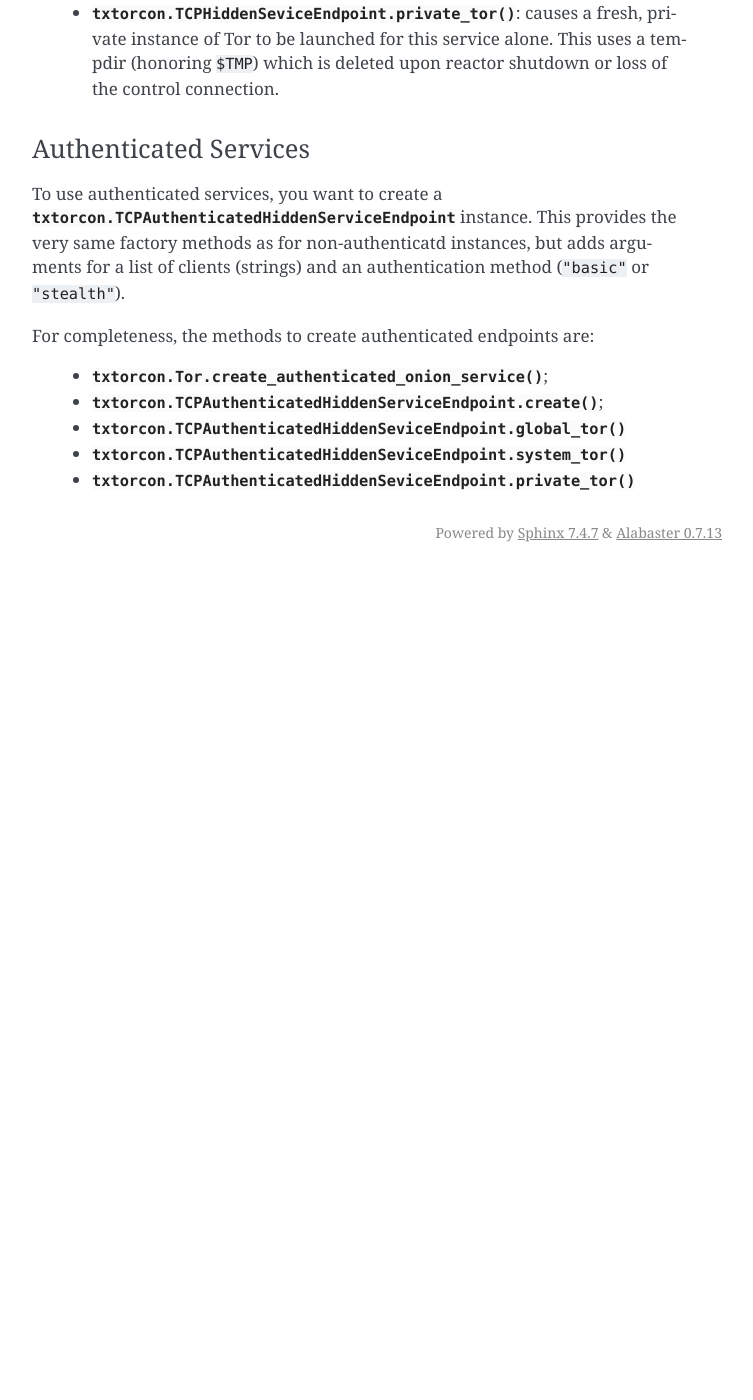
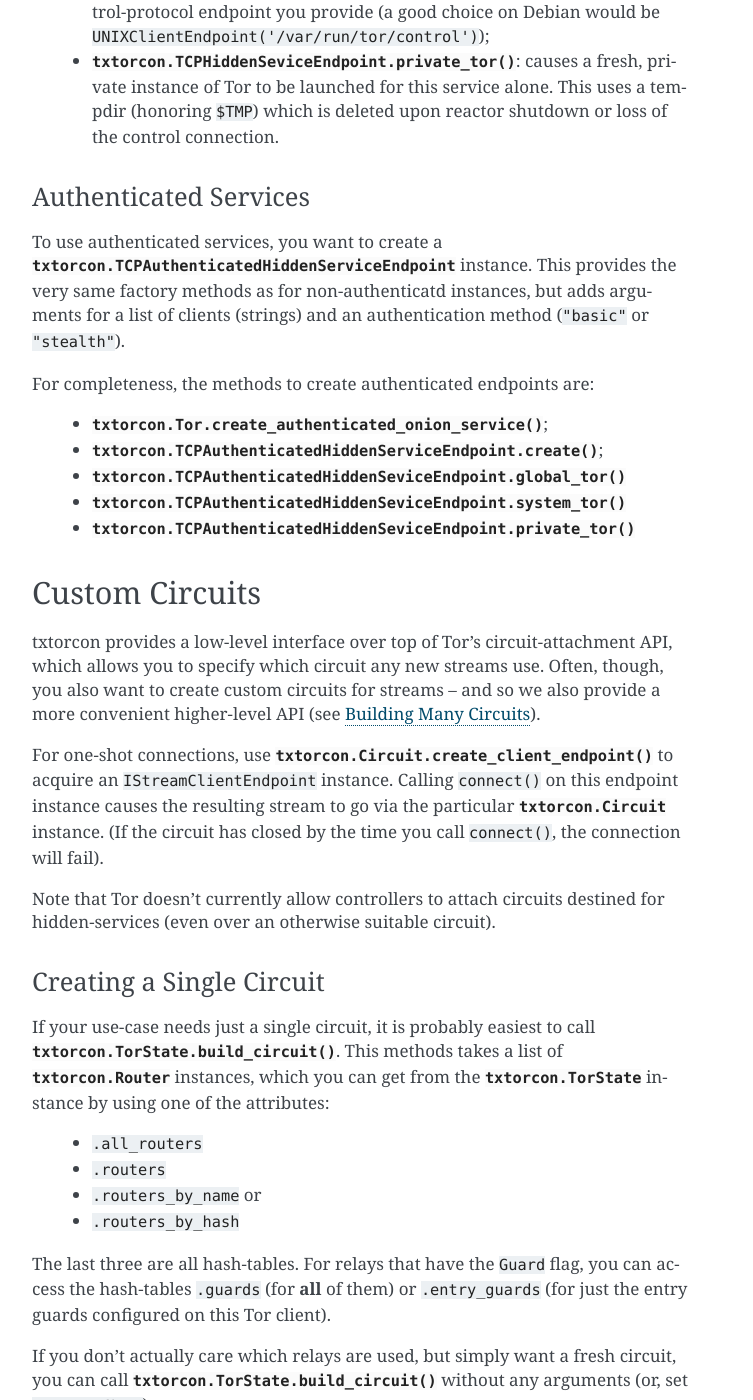
Before and after one commit to meejah/txtorcon, a Sphinx documentation site: the page built from docs/guide.rst, in a window 1280 px wide and 1400 px high, scrolled down 4390 px. Shown: the whole window, without its empty margins (388-1141 px from the left). Built offline with Sphinx 7.4.7, drawn with Linux system fonts in a browser that asks for light colours; the version number could not be read and is left out; before the commit the page ends 4962 px from its top, so only the background shows below that; some of the changed text lies outside the part shown.

Commit message:
more docs stuff, with speculative-future APIs too

```diff
--- a/docs/guide.rst
+++ b/docs/guide.rst
@@ -59,6 +59,9 @@
 .. _client_use:
 Making Connections Over Tor
 ---------------------------
+
+SOCKS5
+~~~~~~
 
 Tor exposes a SOCKS5 interface to make client-type connections over
 the network. We use the ``txsocksx`` library to forward all such
@@ -128,8 +131,8 @@
    ``.hostname`` is unique for each client in the ``stealth`` case.
 
 
-Endpoint API
-------------
+Onion Services Endpoints API
+~~~~~~~~~~~~~~~~~~~~~~~~~~~~
 
 No matter which kind of service you need, you interact via Twisted's
 `IStreamServerEndpoint`_ interface. There are various txtorcon methods
@@ -170,7 +173,7 @@
 
 .. _create_onion:
 Creating Onion Endpoints
-------------------------
+~~~~~~~~~~~~~~~~~~~~~~~~
 
 XXX the easiest to use API are methods of :class:`txtorcon.Tor`, which allow you to create `IStreamServerEndpoint` instances (bring in from other branch).
 
@@ -238,3 +241,80 @@
  - :meth:`txtorcon.TCPAuthenticatedHiddenSeviceEndpoint.global_tor`
  - :meth:`txtorcon.TCPAuthenticatedHiddenSeviceEndpoint.system_tor`
  - :meth:`txtorcon.TCPAuthenticatedHiddenSeviceEndpoint.private_tor`
+
+
+Custom Circuits
+---------------
+
+txtorcon provides a low-level interface over top of Tor's
+circuit-attachment API, which allows you to specify which circuit any
+new streams use. Often, though, you also want to create custom
+circuits for streams -- and so we also provide a more convenient
+higher-level API (see :ref:`circuit_builder`).
+
+For one-shot connections, use
+:meth:`txtorcon.Circuit.create_client_endpoint` to acquire an
+``IStreamClientEndpoint`` instance. Calling ``connect()`` on this
+endpoint instance causes the resulting stream to go via the particular
+:class:`txtorcon.Circuit` instance. (If the circuit has closed by the
+time you call ``connect()``, the connection will fail).
+
+Note that Tor doesn't currently allow controllers to attach circuits
+destined for hidden-services (even over an otherwise suitable circuit).
+
+
+Creating a Single Circuit
+~~~~~~~~~~~~~~~~~~~~~~~~~
+
+If your use-case needs just a single circuit, it is probably easiest
+to call :meth:`txtorcon.TorState.build_circuit`. This methods takes a
+list of :class:`txtorcon.Router` instances, which you can get from the
+:class:`txtorcon.TorState` instance by using one of the attributes:
+
+ - ``.all_routers``
+ - ``.routers``
+ - ``.routers_by_name`` or
+ - ``.routers_by_hash``
+
+The last three are all hash-tables. For relays that have the ``Guard``
+flag, you can access the hash-tables ``.guards`` (for **all** of them)
+or ``.entry_guards`` (for just the entry guards configured on this Tor
+client).
+
+If you don't actually care which relays are used, but simply want a
+fresh circuit, you can call :meth:`txtorcon.TorState.build_circuit`
+without any arguments (or, set ``routers=None``).
+
+
+.. _circuit_builder:
+Building Many Circuits
+~~~~~~~~~~~~~~~~~~~~~~
+
+If you would like to build many circuits, you'll want an instance that
+implements :class:`txtorcon.ICircuitBuilder` (which is usually simply
+an instance of :class:`txtorcon.CircuitBuilder`). Instances of this
+class can be created by calling one of the factory functions like
+:func:`txtorcon.circuit_builder_fixed_exit`.
+
+XXX what about a "config object" idea, e.g. could have keys:
+
+ - ``guard_selection``: one of ``entry_only`` (use one of the current
+   entry guards) or ``random_guard`` (use any relay with the Guard
+   flag, selected by XXX).
+ - ``middle_selection``: one of ``uniform`` (selected randomly from
+   all relays), ``weighted`` (selected randomly, but weighted by
+   consensus weight -- basically same way as Tor would select).
+
+
+Attaching Streams to Circuits
+-----------------------------
+
+Tor allows the controller to decide how to attach new streams to
+circuits. This doesn't work for hidden-service bound streams. The
+lower-level API is to implement an :class:`txtorcon.IStreamAttacher`
+and call :meth:`txtorcon.TorState.set_stream_attacher` on your
+``TorState`` instance.
+
+Often, however, making low-level per-stream decisions isn't what you
+want -- you just want to create a stream that goes over a particular
+circuit. For this use-case, you use :meth:`txtorcon.Circuit.
```
Also changed, not shown: docs/index.rst (+4 -3 lines).
